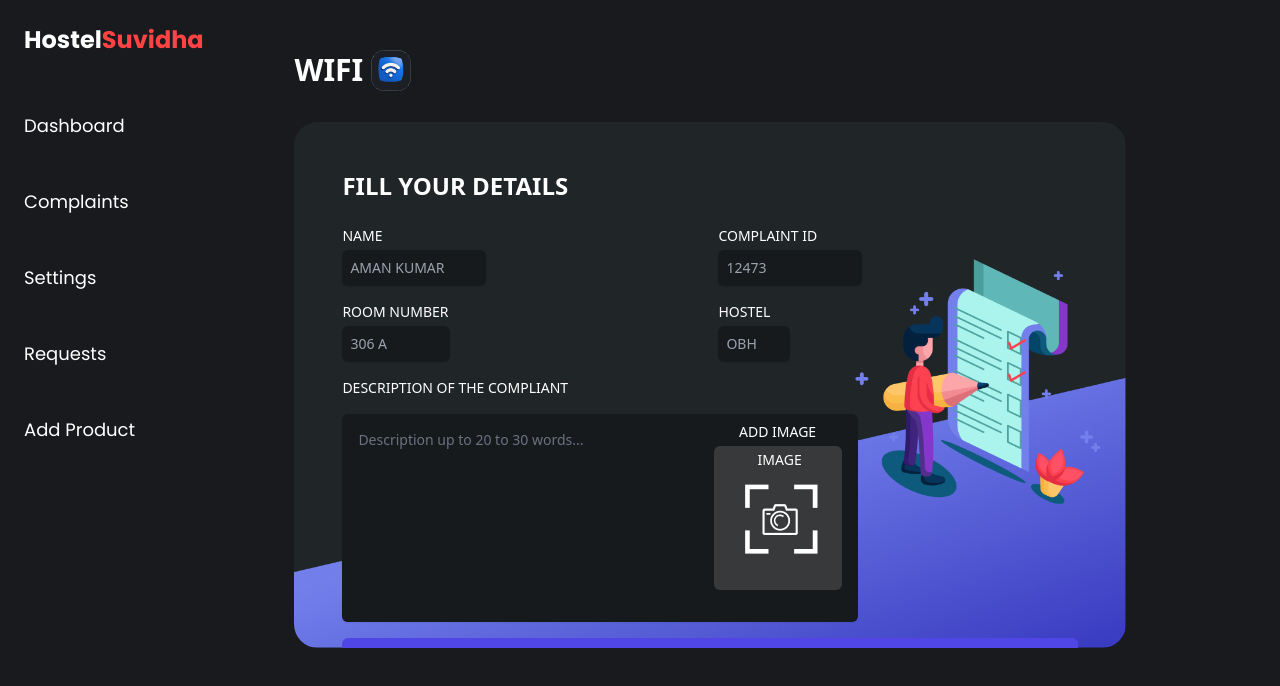
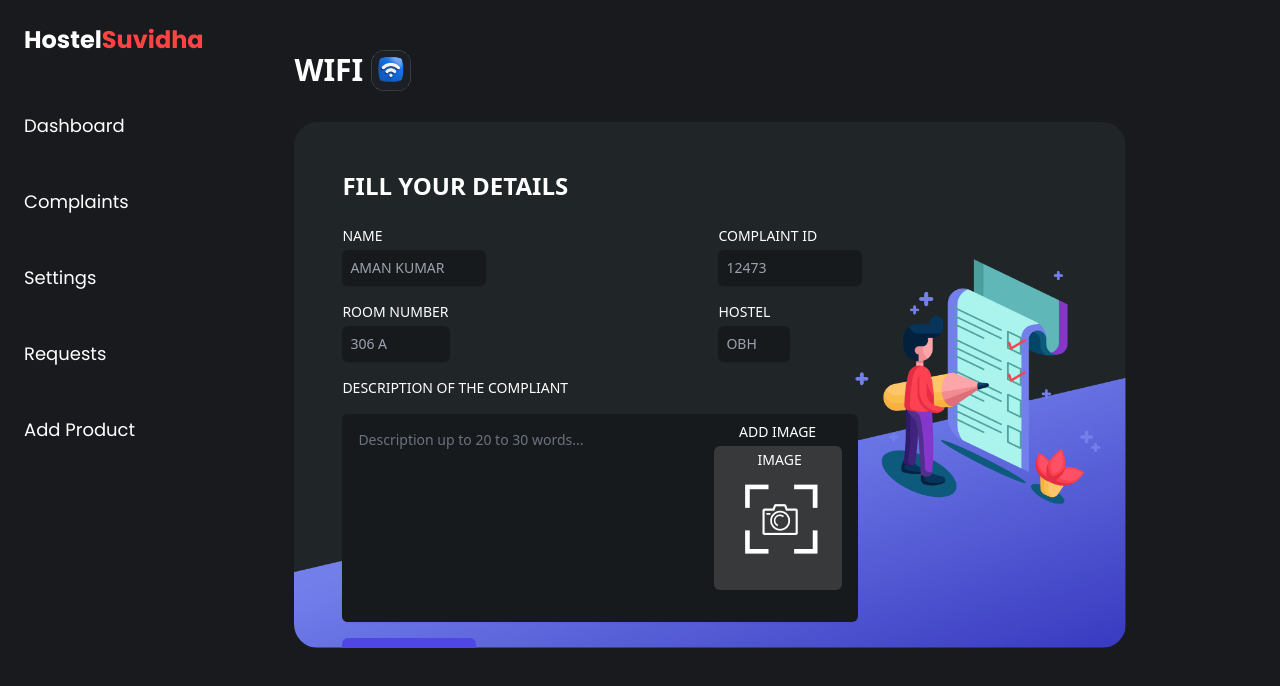
Before and after one commit to ddddsssss4/Hostel_Suvidha_Frontend, a React (Vite) app in the folder Hostel_Suvidha/: page /Complaints/Wifi in a window 1280 px wide. Shown: the top 686 px of the page. Built offline with nearby package versions, Linux system fonts and the light colour scheme.

Commit message:
improved complaint forms

```diff
--- a/Hostel_Suvidha/src/Components/FormValue1.jsx
+++ b/Hostel_Suvidha/src/Components/FormValue1.jsx
@@ -114,7 +114,7 @@ const FormValue1 = ({ backgroundImage }) => {
 
                   <button
                     type="submit"
-                    className="w-full bg-indigo-600 text-white py-2 px-4 rounded-md hover:bg-indigo-700"
+                    className=" bg-indigo-600 text-white py-2 px-10 rounded-md hover:bg-indigo-700"
                   >
                     Submit
                   </button>
```
